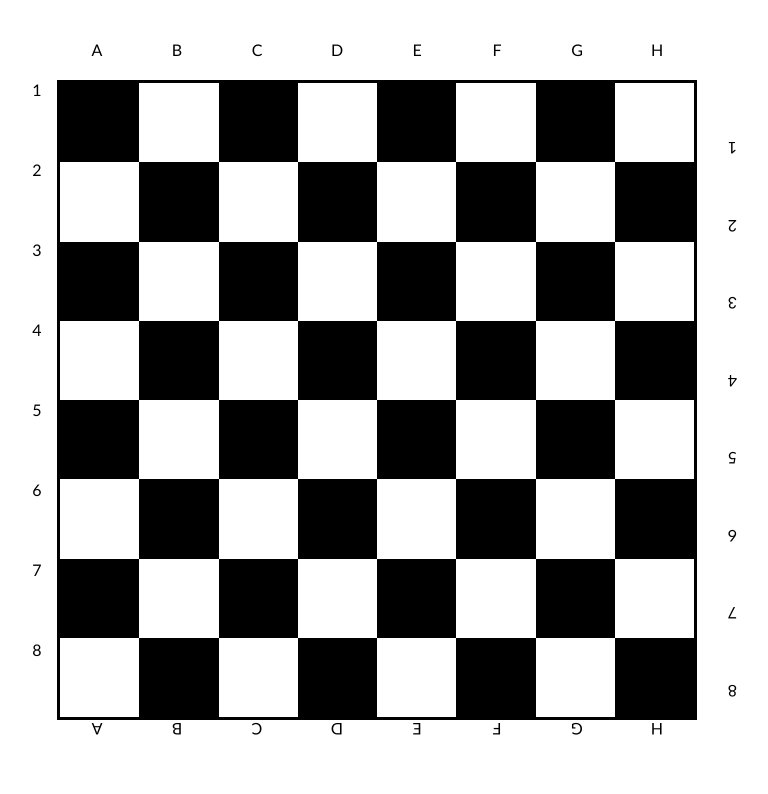
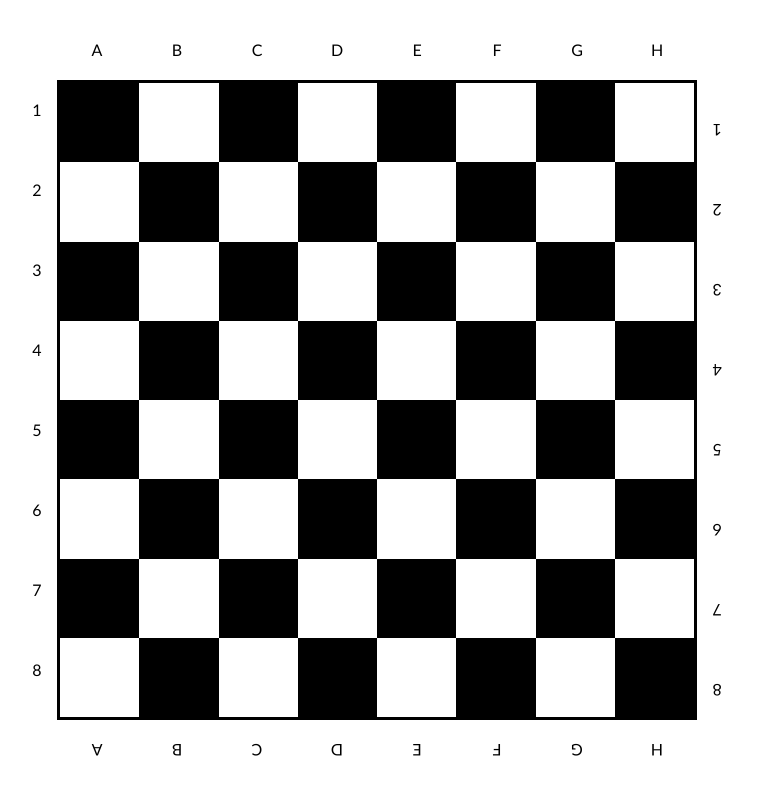
Before and after one commit to Belendor/JS-chess-board, a plain HTML site: page index.html in a window 1280 px wide. Shown: the whole page, without its empty margins (263-1031 px from the left). Drawn offline with Linux system fonts and the light colour scheme.

Commit message:
correcttion

```diff
--- a/css/chess.css
+++ b/css/chess.css
@@ -38,6 +38,9 @@
     display: inline-block;
     text-align: center;
 }
+    .leftBox{
+        padding-top: 2.5vmin;
+    }
 .rightBottom{
     display: inline-block;
 }
@@ -54,6 +57,7 @@
         display: inline-block;
         text-align: center;
         transform: rotate(180deg);
+        height: 100%;
     }
 .rightBorder{
     display: inline-block;
@@ -62,9 +66,10 @@
     position: absolute;
     top: 0;
     margin-top: 5vmin;
-    padding-bottom: 2.5vmin;
+    text-align: center;
 
 }
 .rightBox{
     transform: rotate(180deg);
+    padding-top: 2.5vmin;
 }
```
